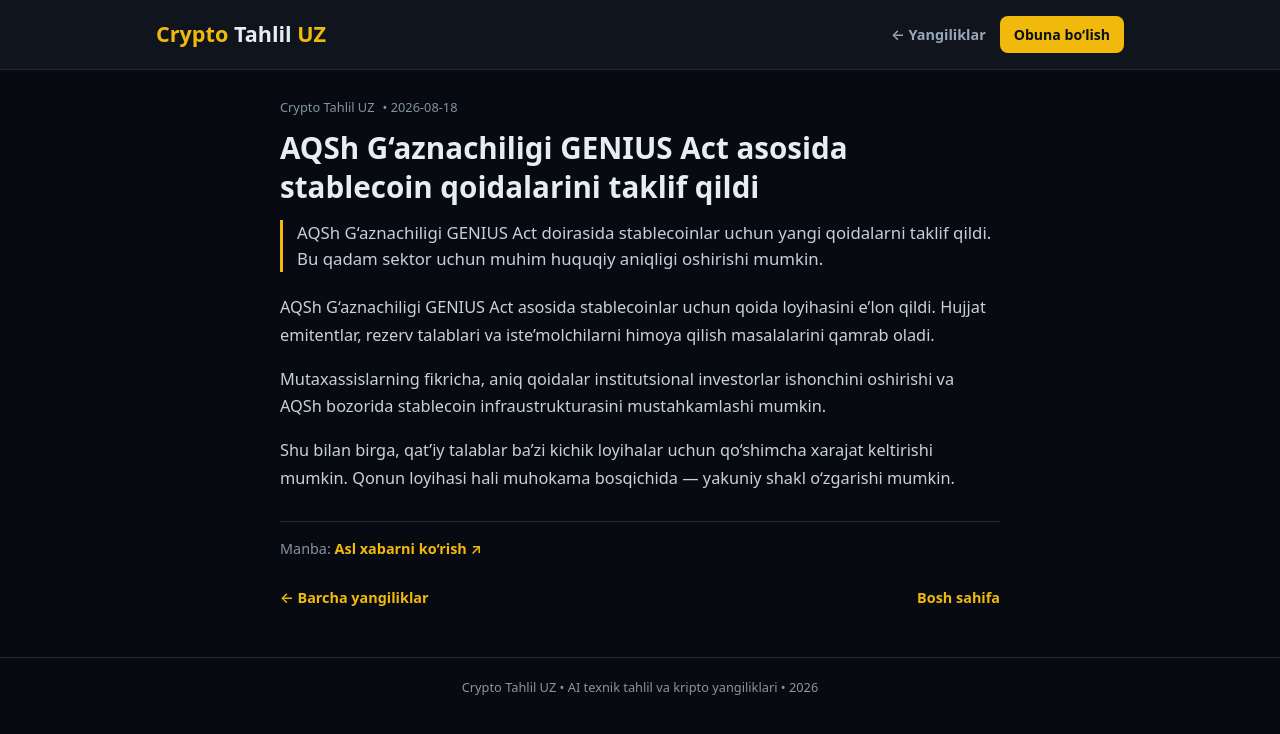
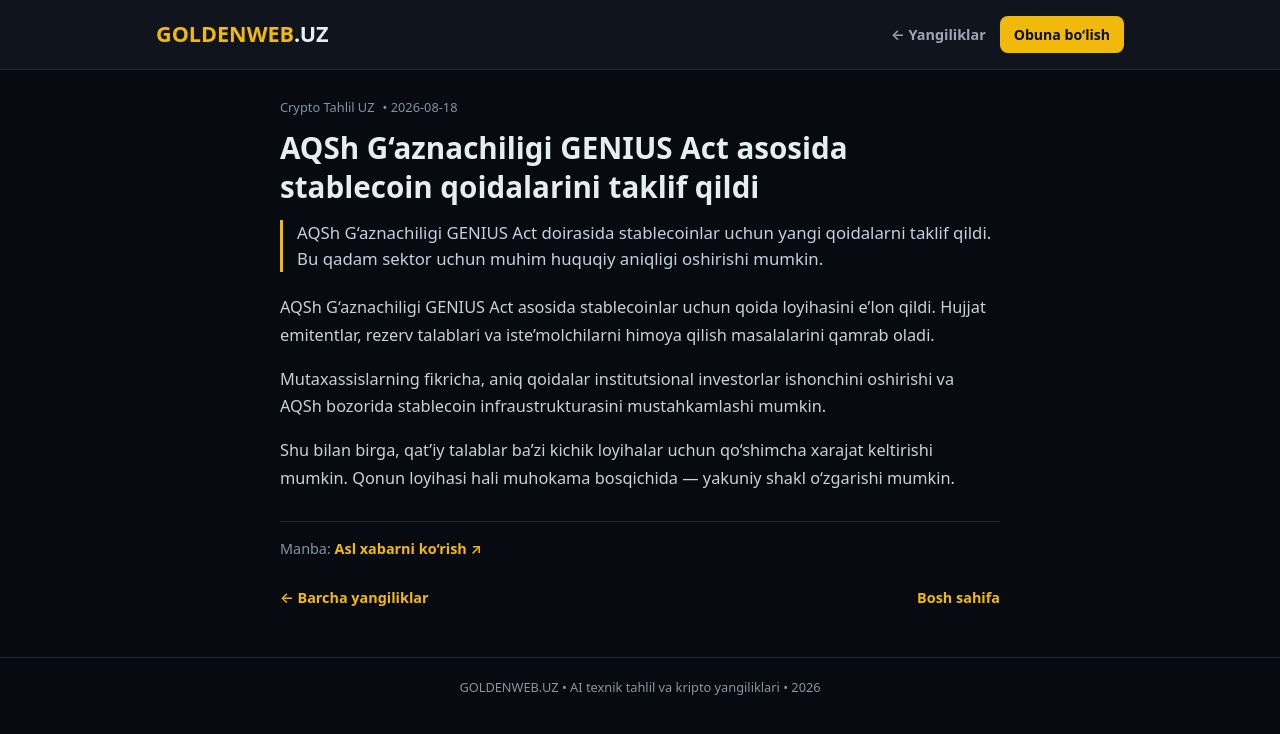
Before and after one commit to Sharofbek84/crypto-news-uz, a Next.js app: page /yangiliklar/aqsh-stablecoin-qoidalari in a window 1280 px wide. Shown: the top 734 px of the page. Built offline with nearby package versions, Linux system fonts and the light colour scheme.

Commit message:
Rebrand article pages to GOLDENWEB.UZ

```diff
--- a/app/yangiliklar/[slug]/page.tsx
+++ b/app/yangiliklar/[slug]/page.tsx
@@ -20,9 +20,9 @@ export function generateStaticParams() {
 
 export function generateMetadata({ params }: { params: { slug: string } }) {
   const item = news.find((n) => n.slug === params.slug)
-  if (!item) return { title: 'Yangilik topilmadi | Crypto Tahlil UZ' }
+  if (!item) return { title: 'Yangilik topilmadi | GOLDENWEB.UZ' }
   return {
-    title: `${item.title} | Crypto Tahlil UZ`,
+    title: `${item.title} | GOLDENWEB.UZ`,
     description: item.summary || item.title,
   }
 }
@@ -37,7 +37,7 @@ export default function YangilikDetailPage({ params }: { params: { slug: string
     <>
       <header className="header">
         <div className="container" style={{ display: 'flex', justifyContent: 'space-between', alignItems: 'center' }}>
-          <Link href="/" className="logo">Crypto <span>Tahlil</span> UZ</Link>
+          <Link href="/" className="logo">GOLDENWEB<span>.UZ</span></Link>
           <div style={{ display: 'flex', gap: 14, alignItems: 'center' }}>
             <Link href="/yangiliklar" style={{ color: '#9aa7b8', fontSize: '.9rem', fontWeight: 600 }}>← Yangiliklar</Link>
             <Link href="/obuna" className="headerCta">Obuna bo‘lish</Link>
@@ -48,7 +48,7 @@ export default function YangilikDetailPage({ params }: { params: { slug: string
       <main className="container" style={{ paddingTop: 28, paddingBottom: 48 }}>
         <article className="articlePage">
           <div className="articleMeta">
-            <span>{item.source || 'Crypto Tahlil UZ'}</span>
+            <span>{item.source || 'GOLDENWEB.UZ'}</span>
             {item.date ? <span>• {item.date}</span> : null}
           </div>
           <h1>{item.title}</h1>
@@ -77,7 +77,7 @@ export default function YangilikDetailPage({ params }: { params: { slug: string
       </main>
 
       <footer className="footer">
-        Crypto Tahlil UZ • AI texnik tahlil va kripto yangiliklari • {new Date().getFullYear()}
+        GOLDENWEB.UZ • AI texnik tahlil va kripto yangiliklari • {new Date().getFullYear()}
       </footer>
     </>
   )
```
